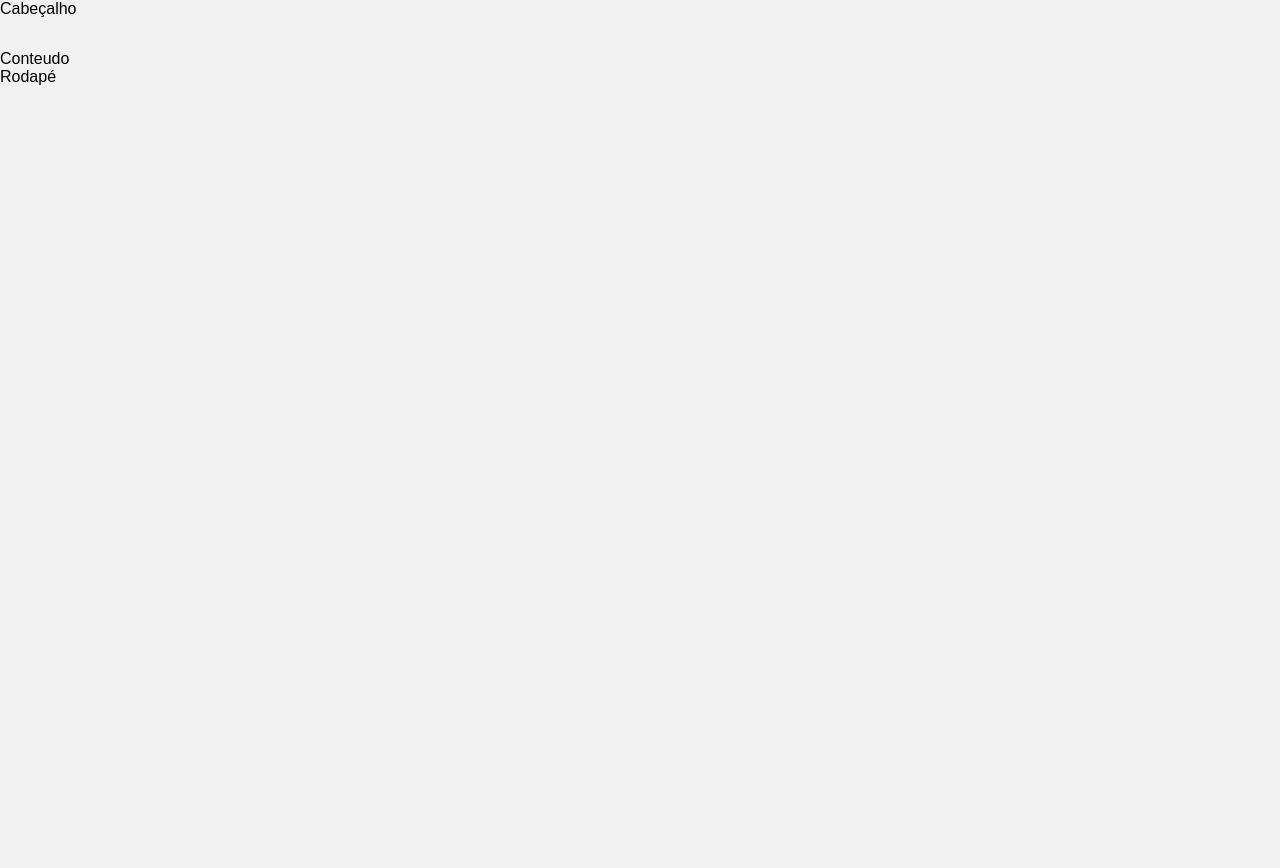
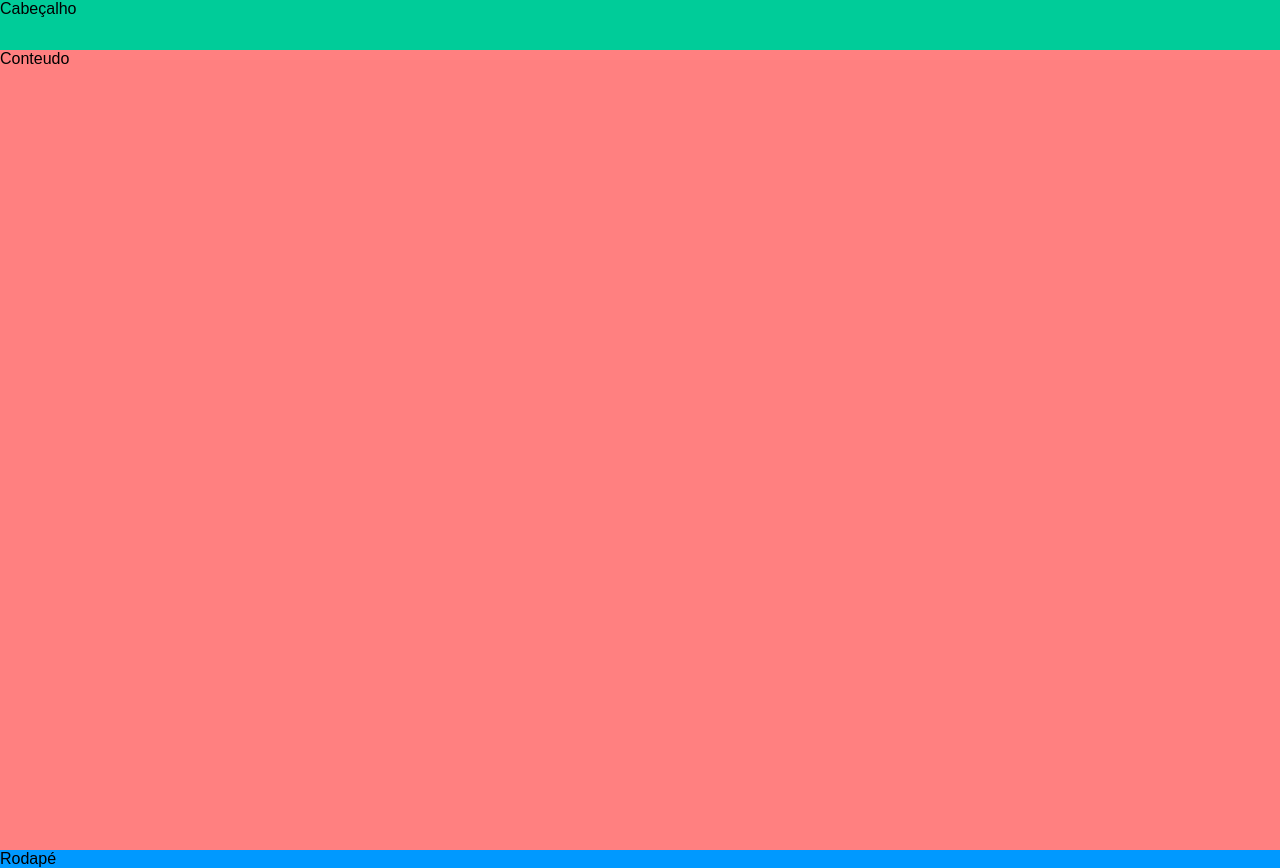
Before and after one commit to RhamandaLima/css-grid, a plain HTML site: page index.html in a window 1280 px wide. Before the commit the page ends 800 px from the top, so only its background shows below. Drawn offline with Linux system fonts and the light colour scheme.

Commit message:
Add grid-area

```diff
--- a/assets/css/style.css
+++ b/assets/css/style.css
@@ -7,14 +7,20 @@
     "conteudo"
     "rodape";
     grid-template-columns: auto;
-    grid-template-rows: 50px auto auto;
+    grid-template-rows: 50px 100vh auto;
 }
 
 .cabecalho {
+    background: #00cc99;
+    grid-area: cabecalho;
 }
 
 .conteudo {
+    background: #ff8080;
+    grid-area: conteudo;
 }
 
 .rodape {
+    background: #0099ff;
+    grid-area: rodape;
 }
```
